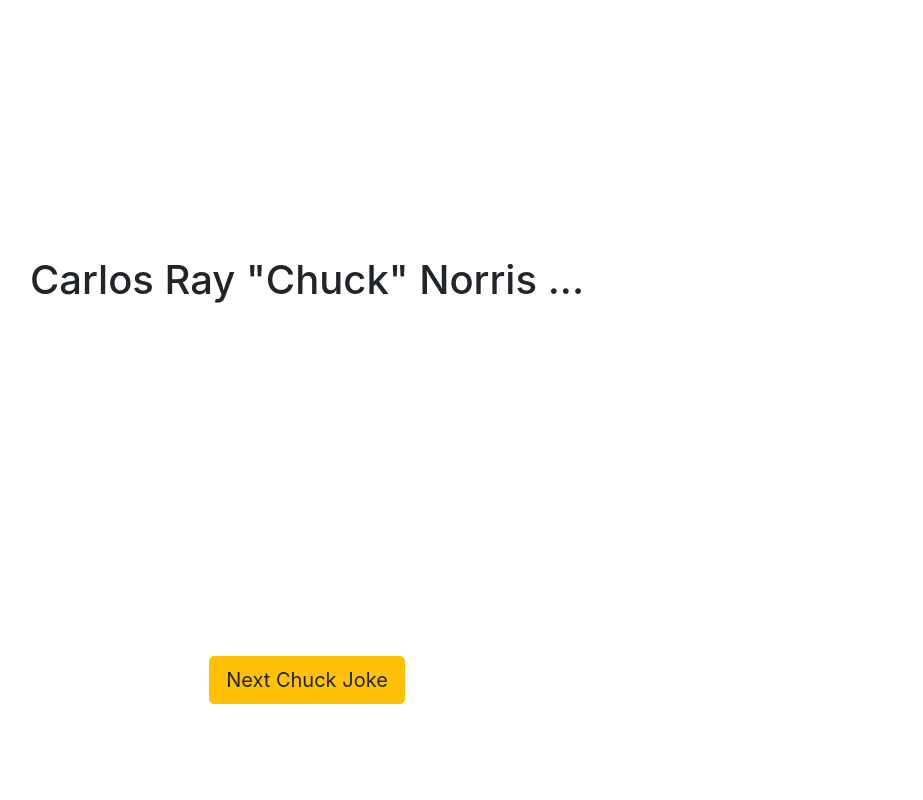
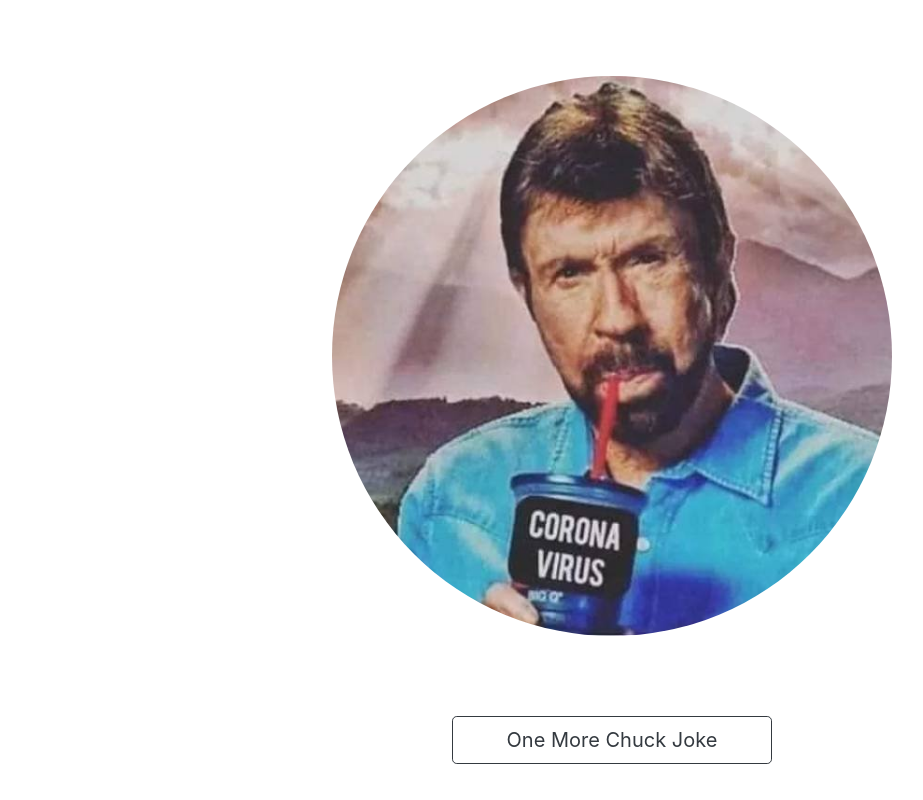
Before and after one commit to fausto-luna/Chuck_JQuery_AJAX_TS, a plain HTML site: page index.html in a window 1280 px wide. Shown: the whole page, without its empty margins (333-1256 px from the left). Drawn offline with nearby package versions, Linux system fonts and the light colour scheme.

Commit message:
adding design fixing

```diff
--- a/index.html
+++ b/index.html
@@ -8,18 +8,20 @@
     <title>JQuery</title>
 </head>
 <body>
-    <div class="container">
-        <div class="row" id="row1" >
+    <div class="container-flex">
+        <div class="row" id="row1">
 
-                <h1>Carlos Ray "Chuck" Norris ...</h1>
-
-
-            <p id="chiste"></p>
-        </div>
-        <div class="row" id="row2">
-
-            <button type="button" class="btn btn-warning btn-lg" id="btnChiste">Next Chuck Joke</button>
-
+            <div id="divText" class="col-6">
+                <p id="text"></p>
+            </div>
+            <div class="col-6" id="divImg">
+                <div class="row">
+                    <img class="circular--square" src="chucknorrisdrinkscoronavirus.jpg" />
+                </div>
+                <div class="row">
+                    <button type="button" class="btn btn-outline-dark btn-lg col-6" id="btn">One More Chuck Joke</button>
+                </div>
+            </div>
 
         </div>
     </div>
--- a/main.js
+++ b/main.js
@@ -1,6 +1,6 @@
 $(document).ready(function () {
-    var btn = $('#btnChiste');
-    var chiste = $('#chiste');
+    var btn = $('#btn');
+    var chiste = $('#text');
     btn.click(function (e) {
         e.preventDefault();
         $.get('http://api.icndb.com/jokes/random', function (data) {
--- a/styles.css
+++ b/styles.css
@@ -1,25 +1,64 @@
+/* body{
+    background-image: url('chucknorrisdrinkscoronavirus.jpg');
+    background-position: center;
+    background-repeat: no-repeat;
+    background-size: auto;
+    position: relative;
+} */
+
+img{
+    height: 70vh;
+    margin-top: 5vh;
+}
+.circular--square {
+    border-top-left-radius: 50% 50%;
+    border-top-right-radius: 50% 50%;
+    border-bottom-right-radius: 50% 50%;
+    border-bottom-left-radius: 50% 50%;
+  }
+
 #row1{
-    height: 70vh;
+    height: 100vh;
+    width: 100vw;
     /* background-color: darkgoldenrod; */
+
+    /* align-items: center; */
+    align-items: center;
+
 }
-#row2{
-    height: 30vh;
-    /* background-color: darkviolet; */
-    align-items: center;
+#divText{
+    height: fit-content;
+    width: fit-content;
+    /* justify-content: end; */
+    /* background-color: mediumseagreen; */
+   justify-content: space-around;
+}
+p{
+    margin-top: 3vh;
+    margin-left: 2vw;
+    font-size: 4vw;
+     /* background-color: hotpink;  */
+     text-align:right;
+     line-height: normal;
+     display: block;
+     justify-self: center;
+}
+#divImg{
+    height: 100vh;
+    width: 50vw !important;
+    /* background-color: red; */
+    align-content: center;
+}
+#divImg>.row{
+    /* align-content: center; */
+    justify-content: space-around;
 }
 h1{
-    margin: auto;
+    font-size: 3vw;
+    margin-top: 1.5rem;
+    align-content: center;
 }
-p{
-    height: 35vh;
-    font-size: 4rem;
+button{
+    margin-top: 10vh;
     align-self: center;
 }
-button{
-    align-self: center;
-    margin: auto;
-}
-.col-12{
-    background-color: deepskyblue;
-    align-items: center;
-}
```
Also changed, not shown: chucknorrisdrinkscoronavirus.jpg (added), 1 other file.
